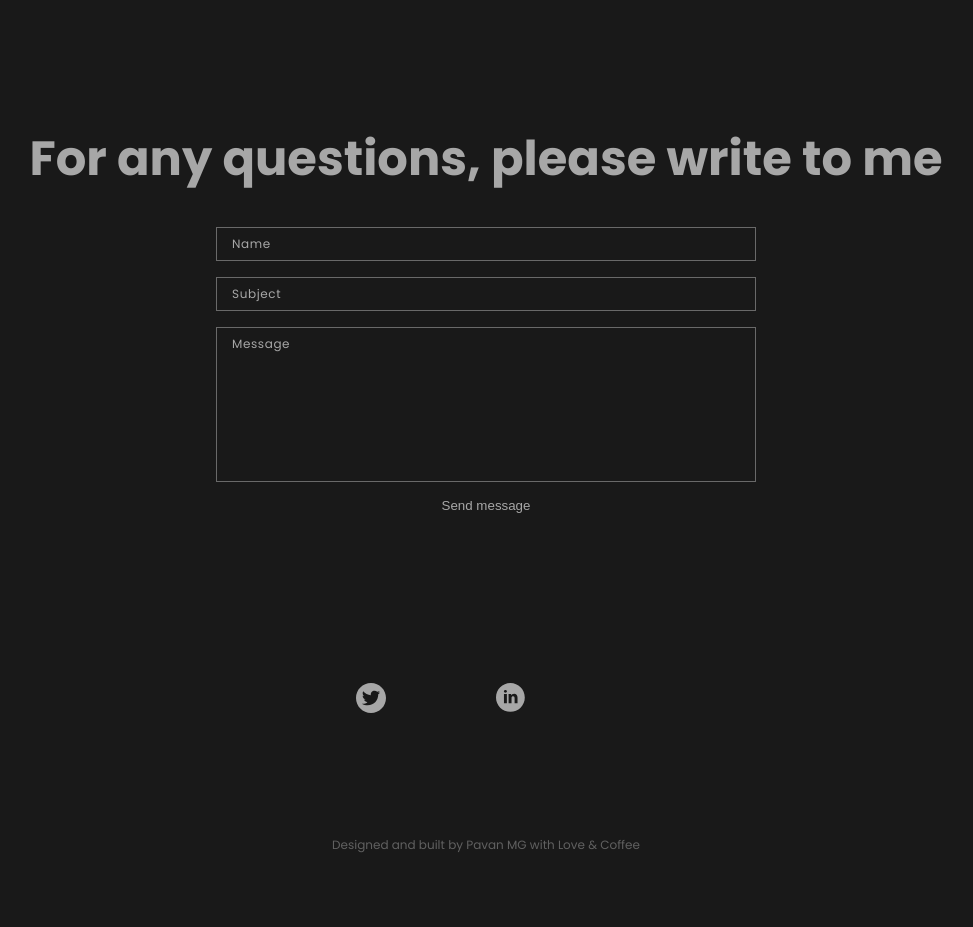
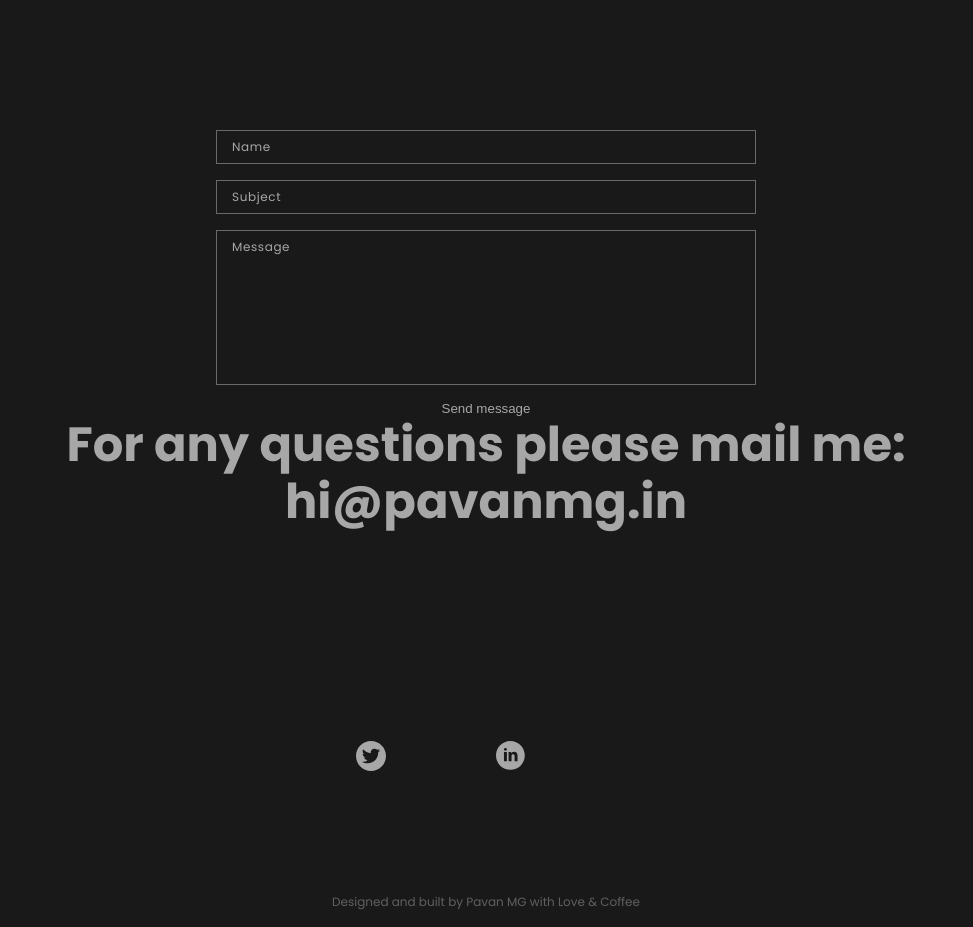
Before and after one commit to AlekseiKorolyov/portfolio, a React (Vite) app: page / in a window 1280 px wide. Shown: the part 3680-4607 px from the top of the page, without its empty margins (154-1127 px from the left). Before the commit the page ends 4572 px from the top, so only its background shows below. Built offline with nearby package versions, Linux system fonts and the light colour scheme.

Commit message:
portfolio

```diff
--- a/src/layout/sections/contact/Contact.tsx
+++ b/src/layout/sections/contact/Contact.tsx
@@ -9,13 +9,18 @@ export const Contact = () => {
     return (
         <StyledContact>
             <Container>
-                <SectionTitle>For any questions, please write to me</SectionTitle>
                 <StyledForm>
+
                     <Field placeholder={"name"}/>
                     <Field placeholder={"subject"}/>
                     <Field placeholder={"message"} as={"textarea"}/>
                     <Button type={"submit"}>Send message</Button>
                 </StyledForm>
+                <SectionTitle>
+                    For any questions please mail me:
+                    hi@pavanmg.in
+                </SectionTitle>
+
             </Container>
         </StyledContact>
     );
```
